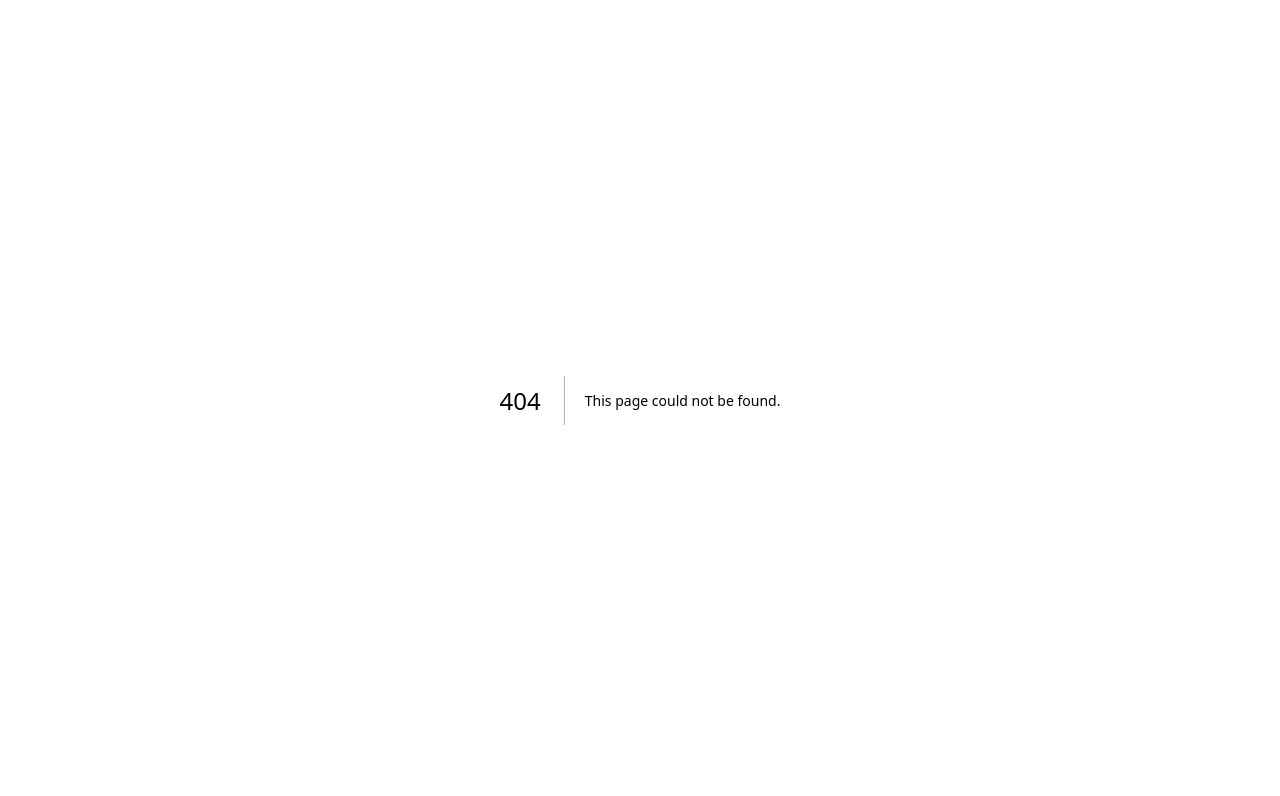
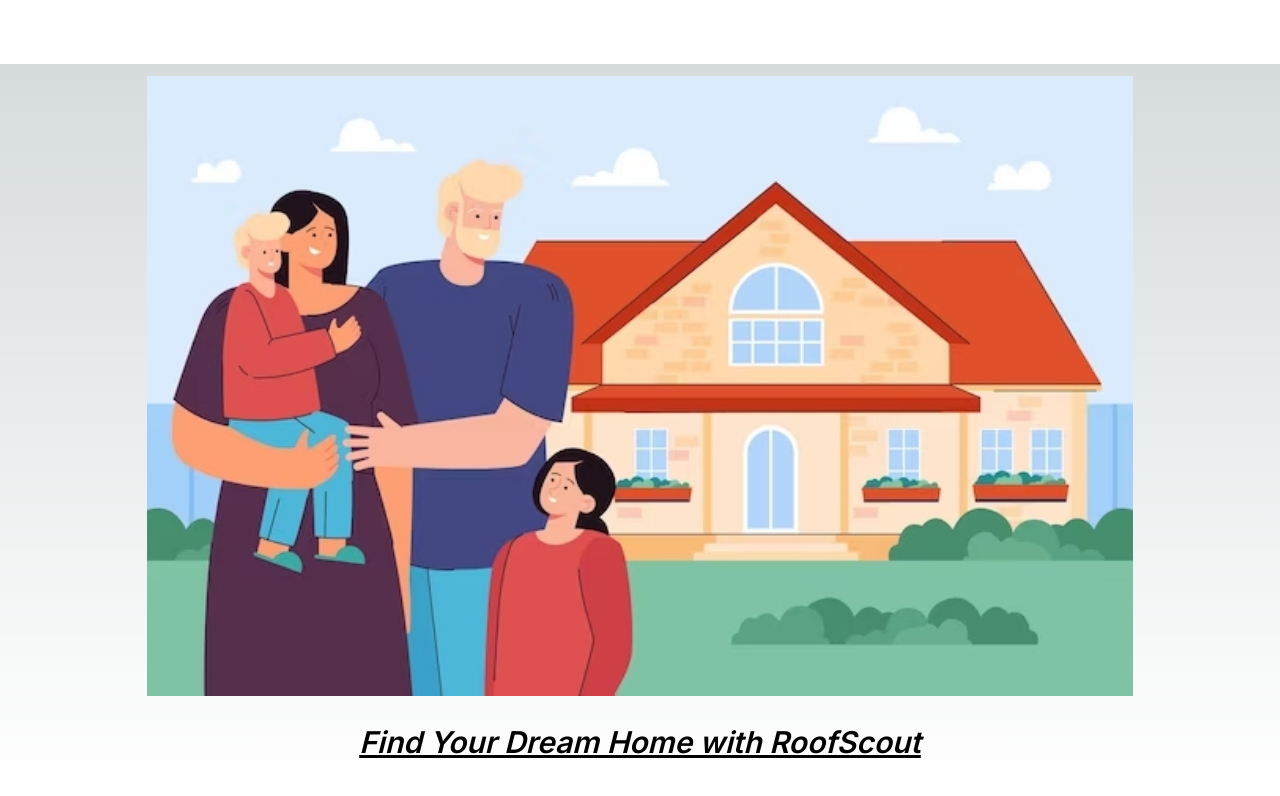
Before and after one commit to joe-boadi/real-estate-listing, a Next.js app: page /components/HeroPage in a window 1280 px wide. Before the commit this address had no page. Shown: the top 796 px of the page. Built offline with nearby package versions, Linux system fonts and the light colour scheme.

Commit message:
chore: Add home/welcome page

```diff
--- /dev/null
+++ b/app/components/HeroPage/page.tsx
@@ -0,0 +1,19 @@
+import Image from 'next/image';
+
+export default function HeroComponent () {
+    return (
+        <div className='text-center m-3 p-3 mt-16'>
+            <div className='w-full'>
+                <Image
+                    src="/family-love-real-estate-concept-banner.jpg"
+                    alt='family-love-real-estate'
+                    width={200}
+                    height={200}
+                    className='mx-auto w-4/5 sm:w-4/5 md:w-4/5 lg:w-4/5 xl:w-4/5'
+                />
+            </div>
+
+            <header className='font-semibold text-3xl mt-4 p-3 italic underline'>Find Your Dream Home with RoofScout</header>
+        </div>
+    )
+}
```
